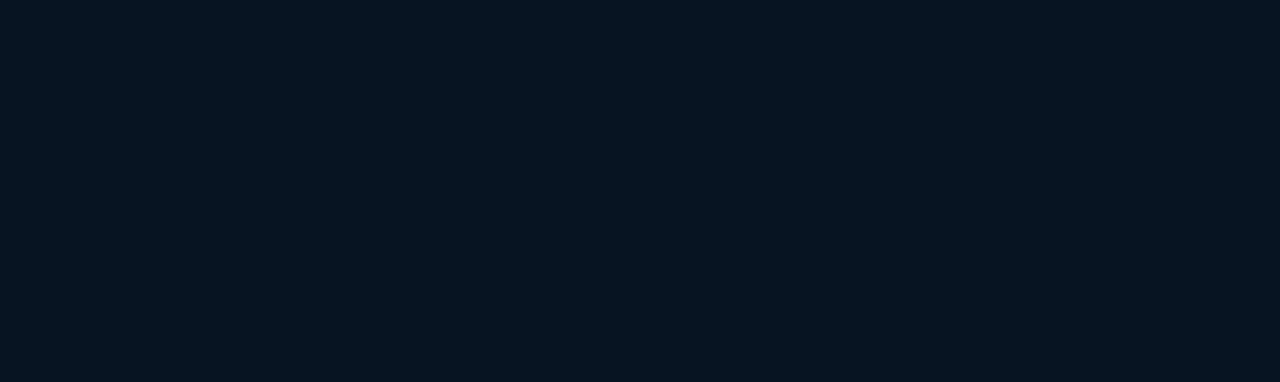
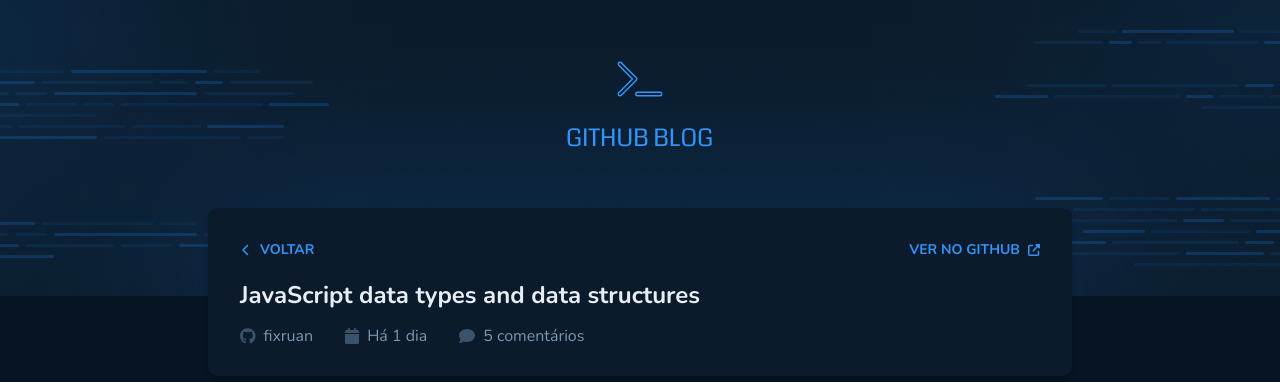
Before and after one commit to FixRuan/Github-Blog, a React (Vite) app: page /post/1 in a window 1280 px wide. Before the commit this address had no page. Shown: the top 382 px of the page. Built offline with nearby package versions, Linux system fonts and the light colour scheme.

Commit message:
Post page

```diff
--- a/src/Components/ExternalLink/index.tsx
+++ b/src/Components/ExternalLink/index.tsx
@@ -1,18 +1,21 @@
 import { faUpRightFromSquare } from "@fortawesome/free-solid-svg-icons";
 import { FontAwesomeIcon } from "@fortawesome/react-fontawesome";
-import React from "react";
+import React, { ReactNode } from "react";
 import "./index.css";
 
 interface ExternalLinkProps {
-	href: string;
+	href?: string;
 	text: string;
+	target?: string;
+	icon?: ReactNode;
+	variant?: "iconLeft";
 }
 
-export function ExternalLink({ text, href }: ExternalLinkProps) {
+export function ExternalLink({ text, href, target, icon, variant }: ExternalLinkProps) {
 	return (
-		<a href={href} className="ExternalLink">
+		<a href={href} target={target} className={`ExternalLink ${variant === "iconLeft" && "flex-row-reverse"}`}>
 			{text}
-			<FontAwesomeIcon icon={faUpRightFromSquare} />
+			{icon ?? <FontAwesomeIcon icon={faUpRightFromSquare} />}
 		</a>
 	);
 }
--- a/src/Components/Post/index.tsx
+++ b/src/Components/Post/index.tsx
@@ -1,10 +1,11 @@
 import React from "react";
+import { Link } from "react-router-dom";
 
 import "./index.css";
 
 export function Post() {
 	return (
-		<div className="PostContainer">
+		<Link to="/post/1" className="PostContainer">
 			<div className="flex gap-4 mb-5">
 				<strong className="Title">JavaScript data types and data structures</strong>
 				<span className="w-max text-sm text-base-span">Há 1 dia</span>
@@ -17,6 +18,6 @@
 				This article attempts to list the built-in data structures available in
 				Programming languages all have built-in data structures
 			</p>
-		</div>
+		</Link>
 	);
 }
--- a/src/Router.tsx
+++ b/src/Router.tsx
@@ -2,6 +2,7 @@
 import { Route, Routes } from "react-router-dom";
 import { DefaultLayout } from "./Layouts/DefaultLayout";
 import { Home } from "./pages/Home";
+import { Post } from "./pages/Post";
 
 
 export function Router() {
@@ -9,6 +10,7 @@
 		<Routes>
 			<Route path="/" element={<DefaultLayout />}>
 				<Route path="/" element={<Home />} />
+				<Route path="/post/:id" element={<Post />} />
 			</Route>
 		</Routes>
 	);
--- /dev/null
+++ b/src/pages/Post/PostHeader/index.css
@@ -0,0 +1,15 @@
+@tailwind base;
+@tailwind components;
+@tailwind utilities;
+
+.PostHeaderUL {
+	@apply flex items-center gap-8 flex-wrap mt-auto;
+}
+
+.PostHeaderUL li {
+	@apply gap-2 flex items-center text-base-span leading-none;
+}
+
+.PostHeaderUL li svg {
+	@apply text-base-label;
+}
--- /dev/null
+++ b/src/pages/Post/PostHeader/index.tsx
@@ -0,0 +1,43 @@
+import { FontAwesomeIcon } from "@fortawesome/react-fontawesome";
+import React from "react";
+import { ExternalLink } from "../../../Components/ExternalLink";
+import { faGithub } from "@fortawesome/free-brands-svg-icons";
+import { faCalendar, faChevronLeft, faComment } from "@fortawesome/free-solid-svg-icons";
+
+import "./index.css";
+import { useNavigate } from "react-router-dom";
+
+
+export function PostHeader() {
+	const navigate = useNavigate();
+
+	function goBack() {
+		navigate(-1);
+	}
+
+
+	return (
+		<section className="w-full min-h-[10.5rem] mt-[-5.5rem] bg-base-profile shadow-md rounded-[10px] p-8 flex flex-col">
+			<header className="flex items-center justify-between w-full mb-5">
+				<button onClick={goBack}>
+					<ExternalLink
+						variant="iconLeft"
+						icon={<FontAwesomeIcon icon={faChevronLeft} />}
+						text="Voltar"
+					/>
+				</button>
+				<ExternalLink text="Ver no Github" href="#" target="_blank" />
+			</header>
+
+			<h1 className="text-2xl font-bold text-base-title leading-[130%]">
+				JavaScript data types and data structures
+			</h1>
+
+			<ul className="PostHeaderUL">
+				<li><FontAwesomeIcon icon={faGithub} />fixruan</li>
+				<li><FontAwesomeIcon icon={faCalendar} />Há 1 dia</li>
+				<li><FontAwesomeIcon icon={faComment} />5 comentários</li>
+			</ul>
+		</section>
+	);
+}
--- /dev/null
+++ b/src/pages/Post/index.tsx
@@ -0,0 +1,11 @@
+import React from "react";
+import { PostHeader } from "./PostHeader";
+
+
+export function Post() {
+	return (
+		<>
+			<PostHeader />
+		</>
+	);
+}
```
